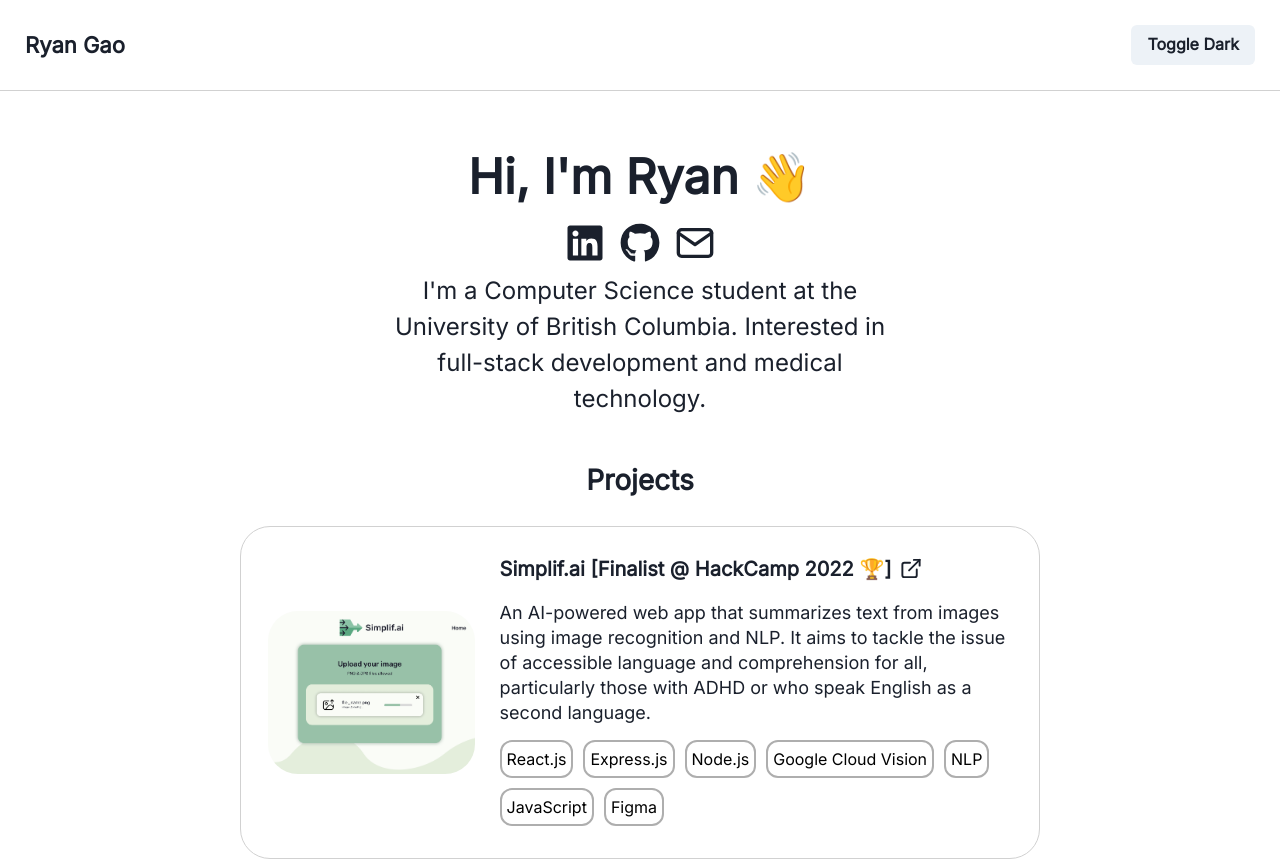
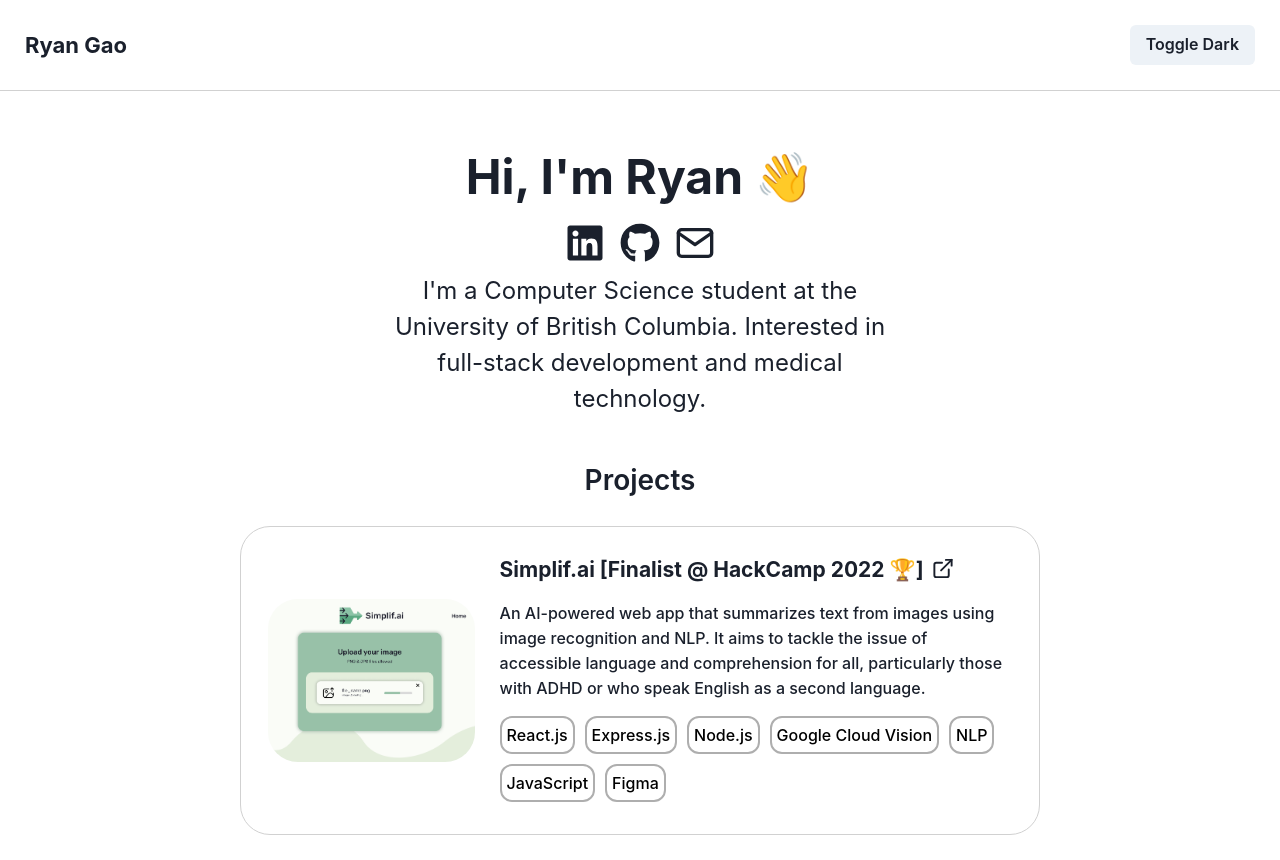
Before and after one commit to toblrne/personalwebsite2, a React (Create React App) app: page / in a window 1280 px wide. Shown: the top 860 px of the page. Built offline with nearby package versions, Linux system fonts and the light colour scheme.

Commit message:
add apple native font

```diff
--- a/src/components/Projects.js
+++ b/src/components/Projects.js
@@ -19,8 +19,8 @@
                 <Image w="auto" maxHeight="200px" borderRadius="30px" src={image} />
             </Flex>}
             <Flex direction="column" marginLeft={["0px", "0px", "25px", "25px"]} w="100%">
-                <Text fontSize="20px" fontWeight="bold"> {title} <Link href={links} isExternal> <ExternalLinkIcon paddingBottom="5px" w={7} h={7}/> </Link> </Text>
-                <Text fontSize="18px" lineHeight="25px" paddingTop="15px"> {description} </Text>
+                <Text fontSize="21px" fontWeight="bold"> {title} <Link href={links} isExternal> <ExternalLinkIcon paddingBottom="5px" w={7} h={7}/> </Link> </Text>
+                <Text fontSize="16px" lineHeight="25px" paddingTop="15px" fontWeight="medium"> {description} </Text>
                 <Flex justify="row" paddingTop="10px" flexWrap="wrap"> {technologies.map((elem) => (<Flex fontSize="16px" fontWeight="medium" border="2px" color={textColor} borderColor={borderTech} bg={tech} borderRadius="12px" p="5px" marginRight="10px" marginTop="5px" marginBottom="5px"> {elem} </Flex>))} </Flex>
 
             </Flex>
--- a/src/theme.js
+++ b/src/theme.js
@@ -10,7 +10,7 @@
 }
 
 const fonts = {
-  body: `'Inter', sans-serif`,
+  body: `'-apple-system', 'BlinkMacSystemFont', 'Inter', sans-serif`,
 }
 
 // 3. extend the theme
```
